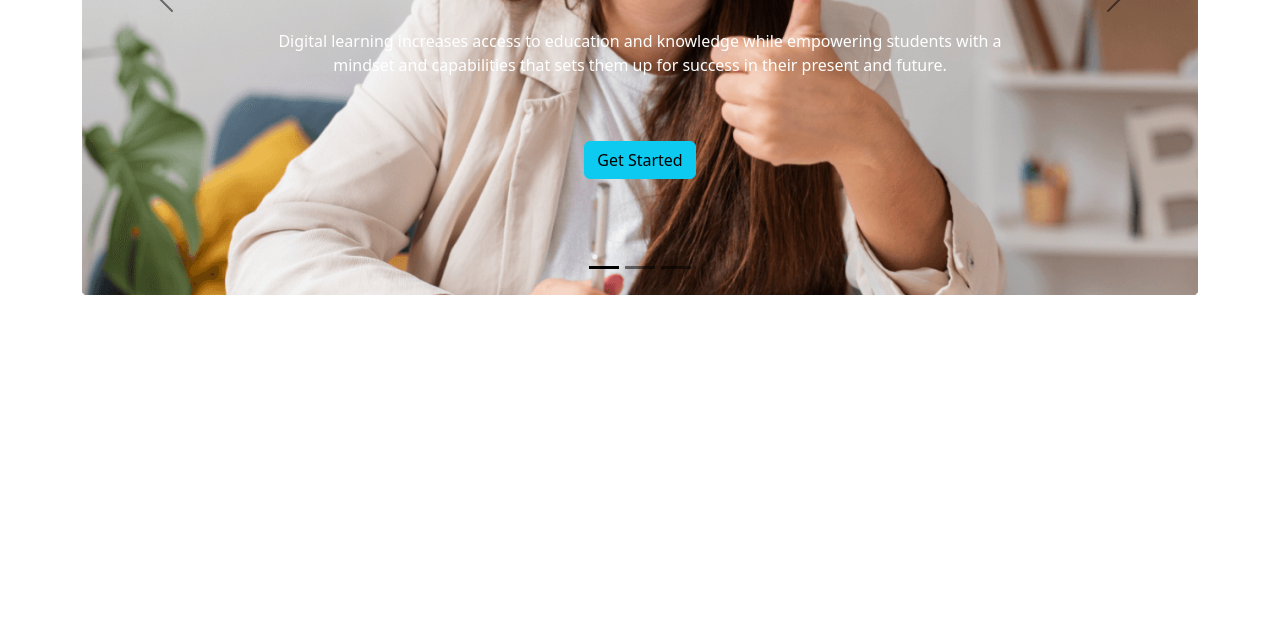
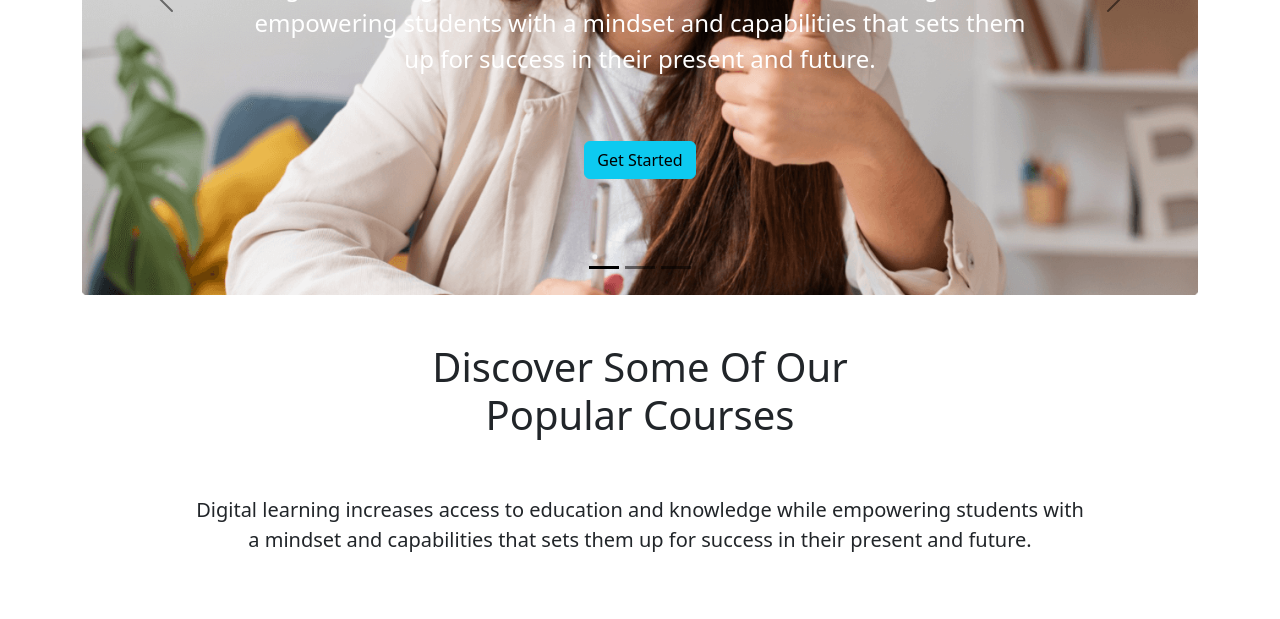
Before and after one commit to ImtiazAhmed01/tech-education, a plain HTML site: page index.html in a window 1280 px wide. Shown: the part 377-996 px from the top of the page. Before the commit the page ends 800 px from the top, so only its background shows below. Drawn offline with nearby package versions, Linux system fonts and the light colour scheme.

Commit message:
slider added

```diff
--- a/index.html
+++ b/index.html
@@ -11,6 +11,7 @@
 </head>
 
 <body>
+    <!-- Header start  -->
     <header class="container">
         <!-- Navbar start -->
         <nav class="navbar navbar-expand-lg">
@@ -51,6 +52,8 @@
             </div>
         </nav>
         <!-- Navbar end  -->
+
+        <!-- Slider start  -->
         <section>
             <div id="carouselExampleDark" class="carousel carousel-dark slide" data-bs-ride="carousel">
                 <div class="carousel-indicators">
@@ -70,7 +73,9 @@
                                 <br>
                                 <span>Learning</span>
                             </h1>
-                            <p>Digital learning increases access to education and knowledge while empowering students
+                            <p class="fs-4">Digital learning increases access to education and
+                                knowledge
+                                while empowering students
                                 with a mindset and capabilities that sets them up for success in their present and
                                 future.</p>
                             <button type="button" class="btn btn-info mt-5 mb-5">Get Started</button>
@@ -84,7 +89,7 @@
                                 <br>
                                 <span>Learning</span>
                             </h1>
-                            <p>Some representative placeholder content for the second slide.</p>
+                            <p class="fs-4">Some representative placeholder content for the second slide.</p>
                             <button type="button" class="btn btn-info mt-5 mb-5">Get Started</button>
                         </div>
                     </div>
@@ -96,7 +101,7 @@
                                 <br>
                                 <span>Learning</span>
                             </h1>
-                            <p>Some representative placeholder content for the third slide.</p>
+                            <p class="fs-4">Some representative placeholder content for the third slide.</p>
                             <button type="button" class="btn btn-info mt-5 mb-5">Get Started</button>
                         </div>
                     </div>
@@ -113,7 +118,32 @@
                 </button>
             </div>
         </section>
+        <!-- Slider end  -->
     </header>
+    <!-- Header end  -->
+
+    <!-- Main start -->
+    <main>
+        <section class="text-center ">
+            <h1 class="mt-5"><span>Discover Some Of Our</span>
+                <br>
+                <span>Popular Courses</span>
+            </h1>
+            <p class="p-5 ms-5 me-5 fs-5">
+                <span>
+                    Digital learning increases access to education and
+                    knowledge while empowering students
+                    with
+                </span>
+                <br>
+                <span>
+                    a mindset and capabilities that sets them up for success in their present and
+                    future.
+                </span>
+            </p>
+        </section>
+    </main>
+    <!-- Main end -->
 
 
     <script src="https://cdn.jsdelivr.net/npm/bootstrap@5.2.0/dist/js/bootstrap.bundle.min.js"
```
